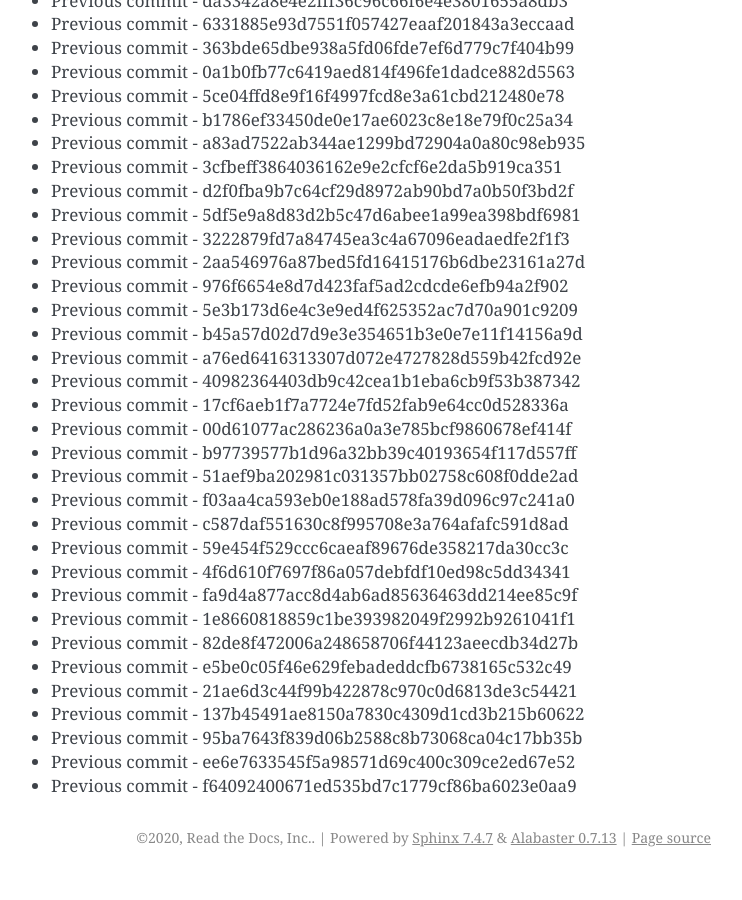
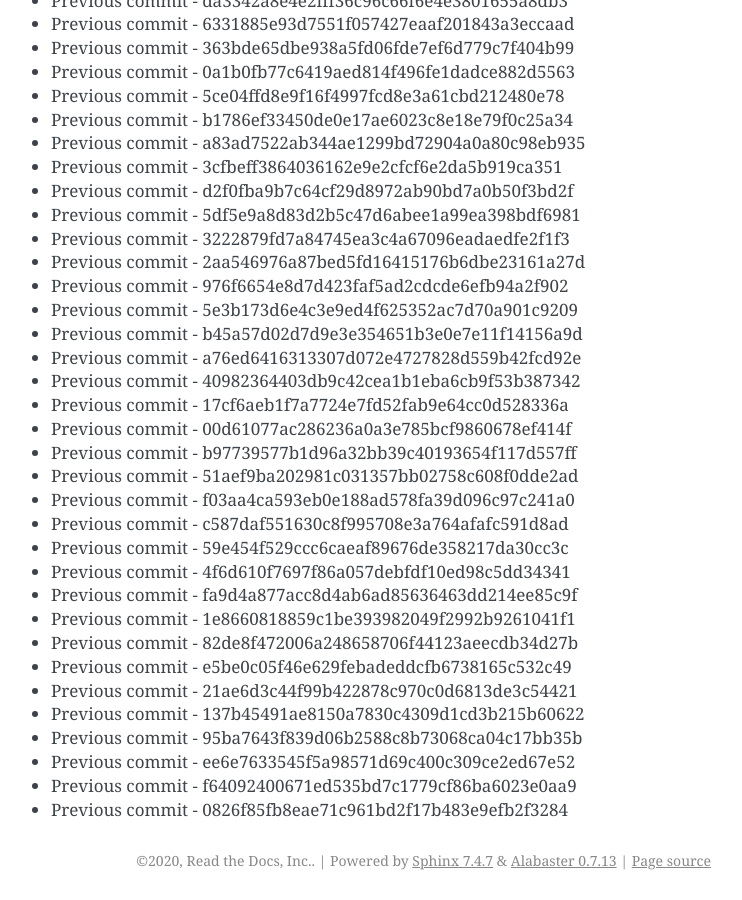
Before and after one commit to readthedocs/rtd-git-stresstest, a Sphinx documentation site: the page built from docs/updates.rst, in a window 1280 px wide and 900 px high, scrolled down 105623 px. Shown: the whole window, without its empty margins (399-1141 px from the left). Built offline with Sphinx 7.4.7, drawn with Linux system fonts in a browser that asks for light colours; before the commit the page ends 106500 px from its top, so only the background shows below that.

Commit message:
Generating commit from previous: 0826f85fb8eae71c961bd2f17b483e9efb2f3284

```diff
--- a/docs/updates.rst
+++ b/docs/updates.rst
@@ -4470,3 +4470,4 @@ It can be tested for any performance characteristics.
 * Previous commit - 95ba7643f839d06b2588c8b73068ca04c17bb35b
 * Previous commit - ee6e7633545f5a98571d69c400c309ce2ed67e52
 * Previous commit - f64092400671ed535bd7c1779cf86ba6023e0aa9
+* Previous commit - 0826f85fb8eae71c961bd2f17b483e9efb2f3284
```
